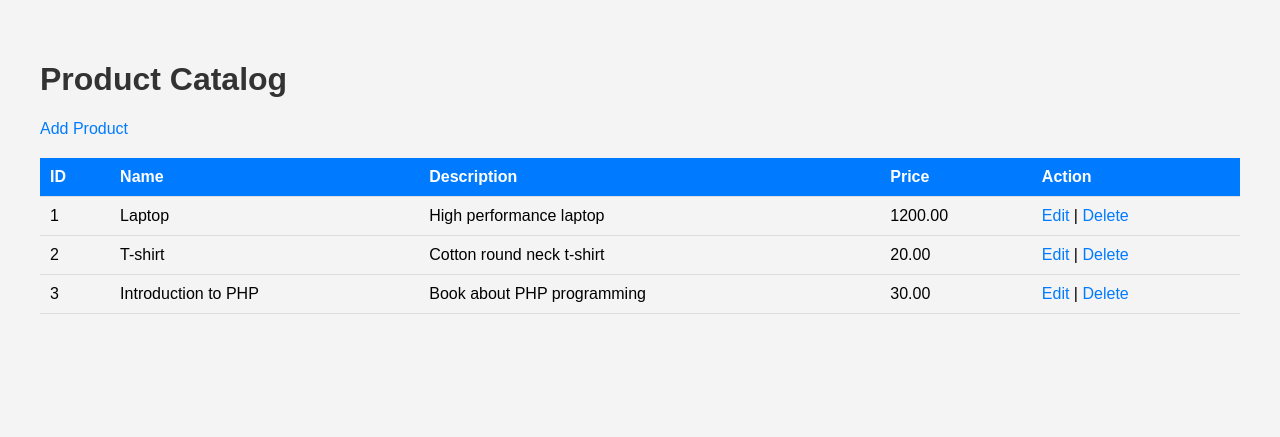
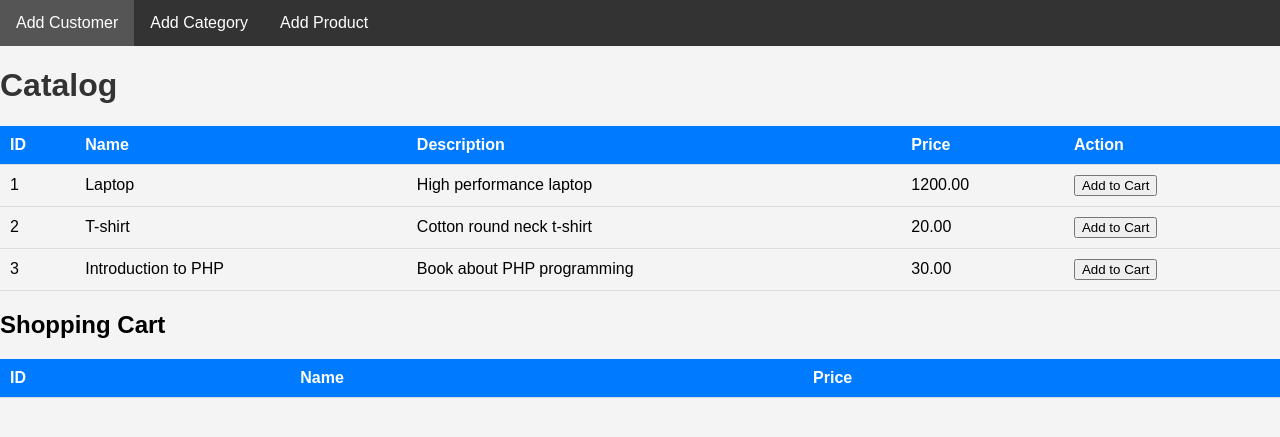
Before and after one commit to thiagomarsal/it370-linux-final-project, a PHP site: page / in a window 1280 px wide. Shown: the top 437 px of the page. Run offline with PHP 8.4, Linux system fonts and the light colour scheme; data comes from the database, SQL or seed files in the repository; lists and menus that the app fills with data are empty.

Commit message:
Adding a home page

```diff
--- a/code/include/styles.css
+++ b/code/include/styles.css
@@ -1,8 +1,47 @@
 body {
     font-family: 'Arial', sans-serif;
-            margin: 20px;
+    margin: 0;
+    padding: 0;
+    background-color: #f4f4f4;
+}
+
+header {
+    background-color: #007bff;
+    padding: 10px;
+    text-align: center;
+}
+
+nav ul {
+    list-style-type: none;
+    margin: 0;
+    padding: 0;
+    background-color: #333;
+    overflow: hidden;
+}
+
+nav li {
+    float: left;
+}
+
+nav a {
+    display: block;
+    color: white;
+    text-align: center;
+    padding: 14px 16px;
+    text-decoration: none;
+}
+
+nav a:hover {
+    background-color: #555;
+}
+
+.container {
+    max-width: 600px;
+    margin: auto;
+    background-color: #fff;
     padding: 20px;
-            background-color: #f4f4f4;
+    border-radius: 8px;
+    box-shadow: 0 0 10px rgba(0, 0, 0, 0.1);
 }
 
 h1 {
@@ -35,28 +74,14 @@ body {
     background-color: #f5f5f5;
 }
 
+ul {
+  list-style-type: none;
+  margin: 0;
+  padding: 0;
+}
+
 .action-links a {
     margin-right: 10px;
-        }
-
-body {
-    font-family: 'Arial', sans-serif;
-    margin: 20px;
-    padding: 20px;
-    background-color: #f4f4f4;
-}
-
-.container {
-    max-width: 600px;
-    margin: auto;
-    background-color: #fff;
-    padding: 20px;
-    border-radius: 8px;
-    box-shadow: 0 0 10px rgba(0, 0, 0, 0.1);
-}
-
-h1 {
-    color: #333;
 }
 
 label {
@@ -82,5 +107,3 @@ input[type="submit"] {
 input[type="submit"]:hover {
     background-color: #0056b3;
 }
-
-/* Rest of your existing styles */
--- a/code/index.php
+++ b/code/index.php
@@ -1,13 +1,24 @@
 <!DOCTYPE html>
-<html>
+<html lang="en">
 <head>
-    <title>Product Catalog</title>
+    <meta charset="UTF-8">
+    <meta name="viewport" content="width=device-width, initial-scale=1.0">
+    <title>Catalog</title>
     <link rel="stylesheet" type="text/css" href="include/styles.css">
 </head>
 <body>
-    <h1>Product Catalog</h1>
-    <a href="add_product.php">Add Product</a>
-    <table>
+    <nav>
+        <ul>
+            <li><a href="add_customer.php">Add Customer</a></li>
+            <li><a href="add_category.php">Add Category</a></li>
+            <li><a href="add_product.php">Add Product</a></li>
+        </ul>
+    </nav>
+
+    <h1>Catalog</h1>
+
+    <!-- Display Products in a Table -->
+    <table class="product-table">
         <tr>
             <th>ID</th>
             <th>Name</th>
@@ -28,13 +39,46 @@
                 echo "<td>".$row['product_name']."</td>";
                 echo "<td>".$row['product_description']."</td>";
                 echo "<td>".$row['price']."</td>";
-                echo "<td><a href='edit_product.php?id=".$row['product_id']."'>Edit</a> | <a href='delete_product.php?id=".$row['product_id']."'>Delete</a></td>";
+                echo "<td><button onclick='addToCart(".$row['product_id'].")'>Add to Cart</button></td>";
                 echo "</tr>";
             }
         } else {
-            echo "0 results";
+            echo "<tr><td colspan='5'>No products available</td></tr>";
         }
         ?>
     </table>
+
+    <!-- Shopping Cart Section -->
+    <div class="cart-container">
+        <h2>Shopping Cart</h2>
+        <table id="cart" class="cart-table">
+            <!-- Cart items will be displayed here dynamically -->
+            <tr>
+                <th>ID</th>
+                <th>Name</th>
+                <th>Price</th>
+            </tr>
+        </table>
+    </div>
+
+    <script>
+        function addToCart(productId) {
+            // Use AJAX to send a request to add the product to the cart
+            // For simplicity, you can handle this using JavaScript and update the cart dynamically
+            // You may want to use jQuery or Fetch API for more advanced AJAX requests
+            alert("Product added to cart. Product ID: " + productId);
+
+            // For demonstration purposes, update the cart table
+            var cartTable = document.getElementById("cart");
+            var newRow = cartTable.insertRow(cartTable.rows.length);
+            var cell1 = newRow.insertCell(0);
+            var cell2 = newRow.insertCell(1);
+            var cell3 = newRow.insertCell(2);
+
+            cell1.innerHTML = productId;
+            cell2.innerHTML = "Product Name"; // You need to fetch actual product name using AJAX
+            cell3.innerHTML = "$20.00"; // You need to fetch actual product price using AJAX
+        }
+    </script>
 </body>
 </html>
```
Lines whose indentation alone changed are shown as unchanged.
